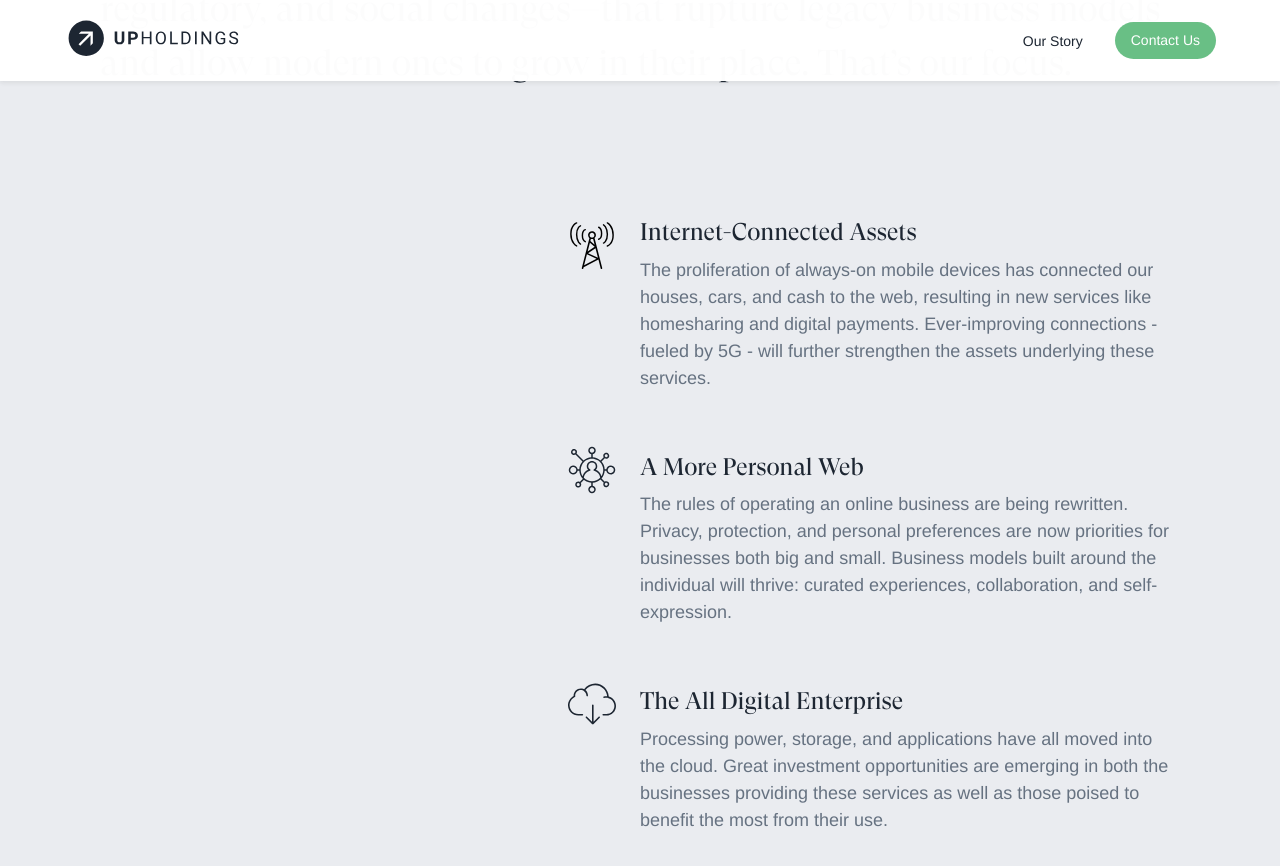
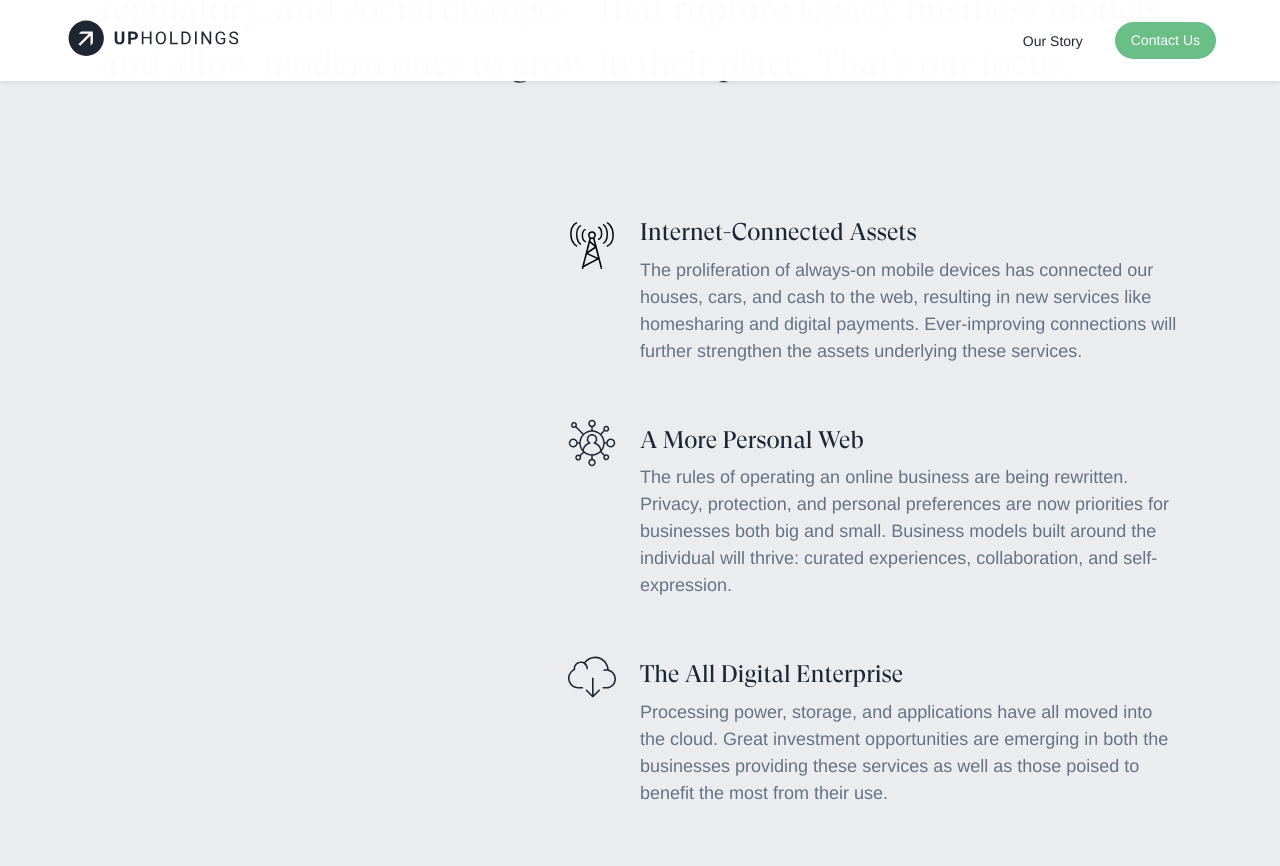
Before and after one commit to willanderson/Upholdings, a Jekyll site: the page built from index.md, in a window 1280 px wide and 900 px high, scrolled down 1049 px. Shown: the top 866 px of the window. Built offline with Jekyll 4.4.1, drawn with Linux system fonts in a browser that asks for light colours; nearby versions of some CDN libraries; some web fonts are replaced.

Commit message:
Updated Index

```diff
--- a/index.md
+++ b/index.md
@@ -9,8 +9,8 @@
 differenceA_h3: Internet-Connected Assets
 differenceA_p: The proliferation of always-on mobile devices has connected our houses,
   cars, and cash to the web, resulting in new services like homesharing and digital
-  payments. Ever-improving connections - fueled by 5G - will further strengthen the
-  assets underlying these services.
+  payments. Ever-improving connections will further strengthen the assets underlying
+  these services.
 differenceB_h3: A More Personal Web
 differenceB_p: 'The rules of operating an online business are being rewritten. Privacy,
   protection, and personal preferences are now priorities for businesses both big
```
